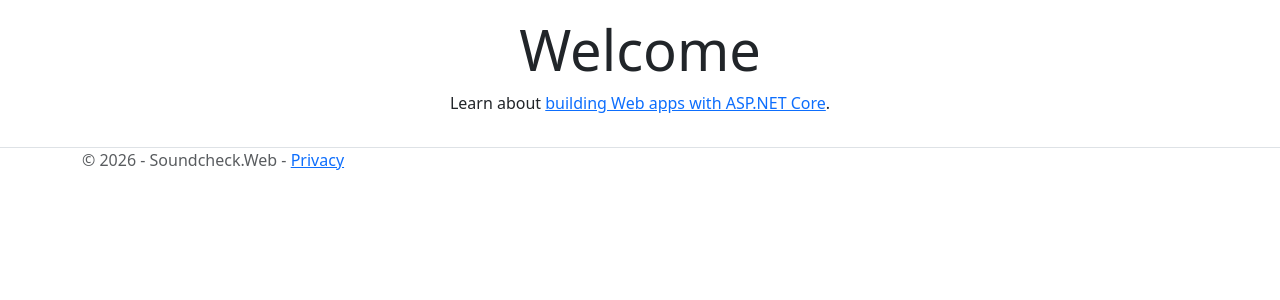
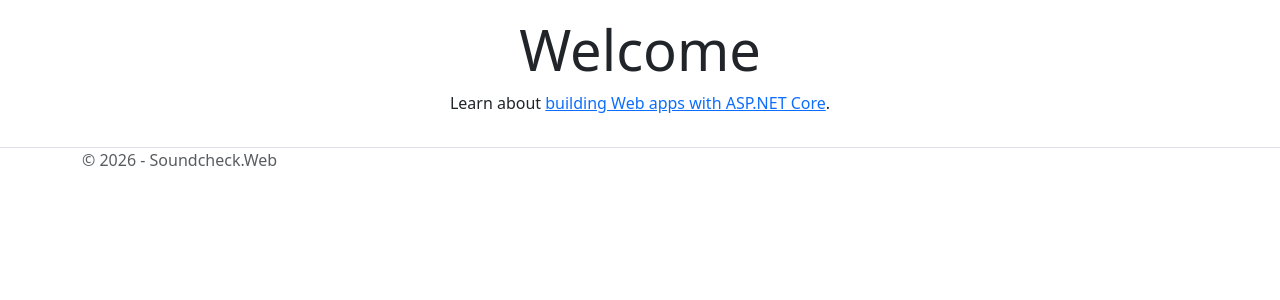
Before and after one commit to BestIsaacPlayer/Soundcheck, an ASP.NET Core app: page / in a window 1280 px wide. Shown: the part 57-357 px from the top of the page. Run offline with ASP.NET Core 8, Linux system fonts and the light colour scheme.

Commit message:
Remove a remainder of the privacy link

```diff
--- a/Soundcheck.Web/Views/Shared/_Layout.cshtml
+++ b/Soundcheck.Web/Views/Shared/_Layout.cshtml
@@ -35,7 +35,7 @@
 
 <footer class="border-top footer text-muted">
     <div class="container">
-        &copy; 2026 - Soundcheck.Web - <a asp-area="" asp-controller="Home" asp-action="Privacy">Privacy</a>
+        &copy; 2026 - Soundcheck.Web
     </div>
 </footer>
 <script src="~/lib/jquery/dist/jquery.min.js"></script>
```
